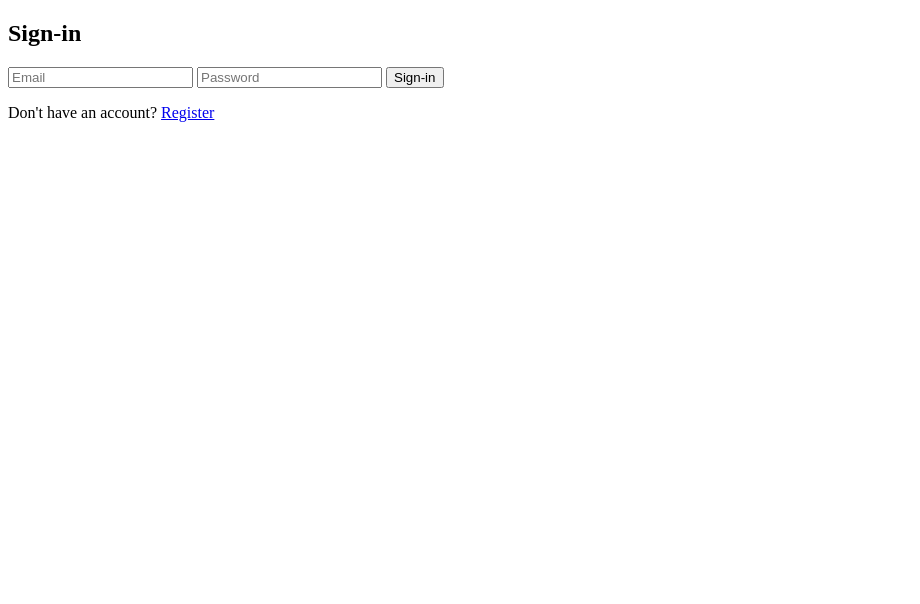
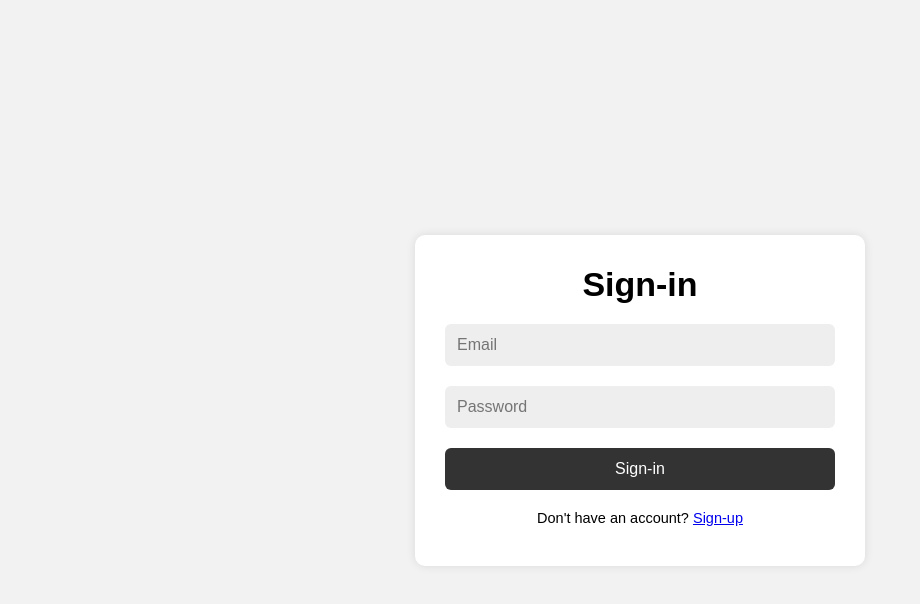
Before and after one commit to madisonwilson7731-beep/Personal_Library, a plain HTML site: page register_signin/index.html in a window 1280 px wide. Shown: the whole page, without its empty margins (0-920 px from the left). Drawn offline with Linux system fonts and the light colour scheme.

Commit message:
Finished the sign-in, just need to change to color palette

```diff
--- a/register_signin/index.html
+++ b/register_signin/index.html
@@ -15,11 +15,25 @@
               <input type="email" name="email" placeholder="Email" required>
               <input type="Password" name="Password" placeholder="Password" required>
               <button type="submit" name="sign-in">Sign-in</button>
-              <p>Don't have an account? <a href="#" onclick="">Register</a></p>
+              <p>Don't have an account? <a href="#" onclick="showForm('signup-form')">Sign-up</a></p>
 
             </form>
         </div>
+
+        <div class="form-box" id="signup-form">
+            <form action="">
+                <h2>Sign-up</h2>
+                <input type="text" name="name" placeholder="Name" required>
+                <input type="email" name="email" placeholder="Email" required>
+                <input type="password" name="password" placeholder="Password" required>
+                <button type="submit" name="enter">Enter</button>
+                <p>Already have an account? <a href="#" onclick="showForm('signin-form')">Sign-in</a></p>
+            </form>
+        </div>
     </div>
+
+
+    <script src="script.js"></script>
 
 
 
--- a/register_signin/script.js
+++ b/register_signin/script.js
@@ -1,4 +1,4 @@
-function showForm(formId) {
-   document.querySelectorAll(".form-box").forEach(form => form.classList.remove("active"));
-   document.getElementById(formId).classList.add("active");
+function showForm(formId){
+    document.querySelectorAll(".form-box").forEach(form => form.classList.remove("active"));
+    document.getElementById(formId).classList.add("active");
 }
--- a/register_signin/style.css
+++ b/register_signin/style.css
@@ -0,0 +1,77 @@
+*{
+    margin: 0;
+    padding: 0;
+    box-sizing: border-box;
+    /* Change the font */
+    font-family: 'Poppins', sans-serif;
+}
+
+body{
+    display: flex;
+    justify-content: center;
+    align-items: center;
+    min-height: 100vh;
+    background: #f2f2f2;
+}
+
+.container{
+    margin: 0 15px;
+}
+
+.form-box{
+    width: 100%;
+    max-width: 450px;
+    padding: 30px;
+    background: #fff;
+    border-radius: 10px;
+    box-shadow: 0 0 10px rgba(0,0,0,0.1);
+    display: none;
+}
+
+.form-box.active{
+    display: block;
+}
+
+h2{
+    font-size: 34px;
+    text-align: center;
+    margin-bottom: 20px;
+}
+
+input,
+select{
+    width: 100%;
+    padding: 12px;
+    background: #eee;
+    border-radius: 6px;
+    border: none;
+    outline: none;
+    font-size: 16px;
+    color: #333;
+    margin-bottom: 20px;
+}
+
+button{
+    width: 100%;
+    padding: 12px;
+    background: #333;
+    color: #7494ec;
+    border-radius: 6px;
+    border:none;
+    cursor: pointer;
+    font-size: 16px;
+    color:#fff;
+    font-weight: 500;
+    margin-bottom: 20px;
+    transition: 0.5s;
+}
+
+button:hover{
+    background: #6884d3;
+}
+
+p{
+    font-size: 14.5px;
+    text-align: center;
+    margin-bottom: 10px;
+}
```
